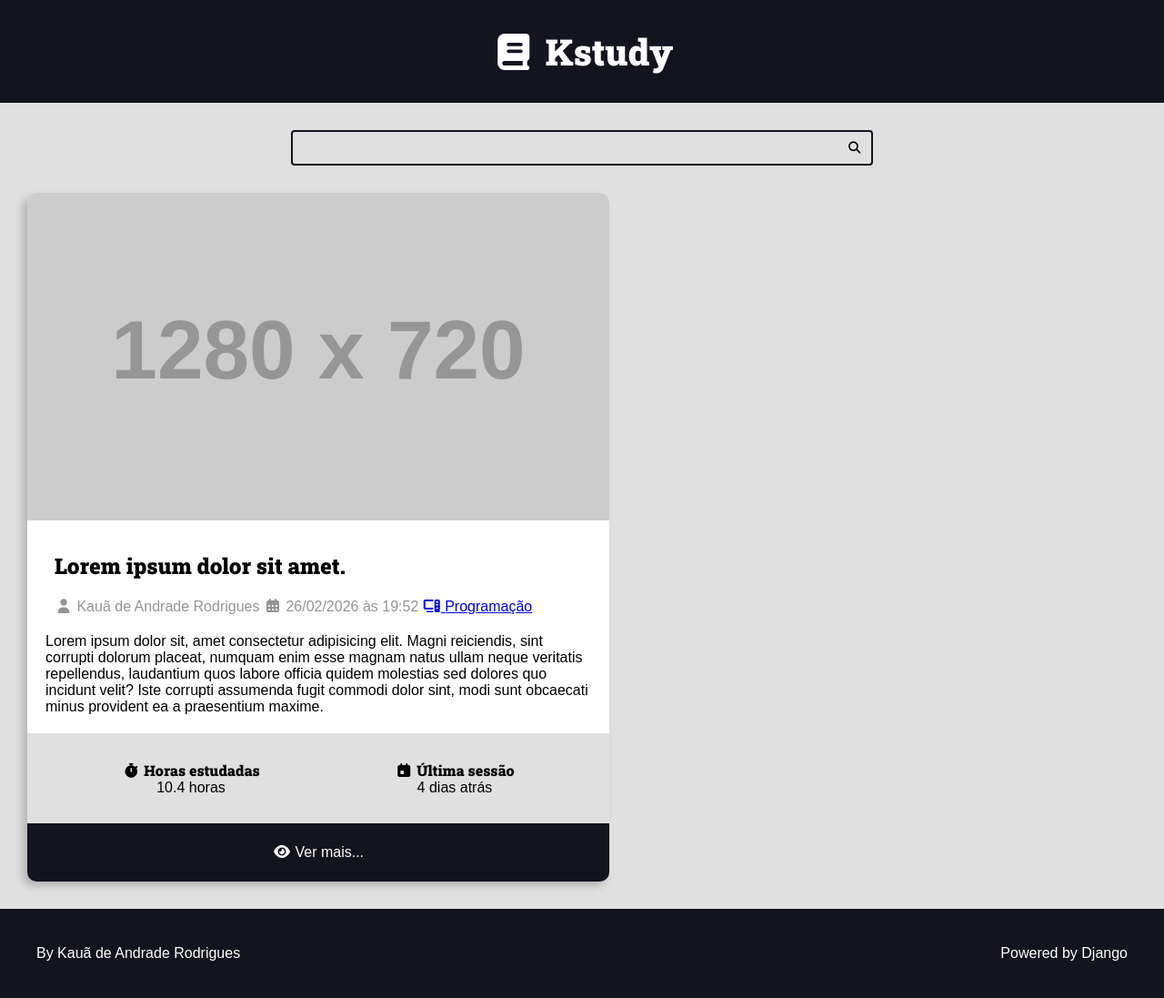
After one commit to kauandragues/kstudy, a Django app: page /materia/1/ in a window 1280 px wide. The commit adds this page. Shown: the whole page at 91% size. Run offline with Django 5.2, Linux system fonts and the light colour scheme; grey boxes labelled with a size stand in for pictures from a placeholder-image service; some libraries are stand-ins or nearby versions.

Commit message:
fix: alterações de css e html

```diff
--- a/estudos/static/estudos/css/style.css
+++ b/estudos/static/estudos/css/style.css
@@ -58,17 +58,17 @@ body {
     background-color: var(--color-gray-1);
 }
 
-.container {
+.conteiner {
     max-width: 144rem;
     margin: 0 auto;
     padding: var(--spacing-gutter-medium);
 }
 
-.main-header-container {
+.principal-cabecalho-conteiner {
     background-color: var(--color-primary-dark);
 }
 
-.main-logo {
+.principal-logo {
     font-size: 4rem;
     color: var(--color-white);
     text-decoration: none;
@@ -80,7 +80,7 @@ body {
     margin: 0 auto;
 }
 
-.main-logo-icon {
+.principal-logo-icone {
     margin-right: 1rem;
 }
 
@@ -93,7 +93,7 @@ h6 {
     font-family: var(--font-headings);
 }
 
-.search-form {
+.busca-form {
     border: .2rem solid var(--color-primary-dark);
     max-width: 64rem;
     margin: 0 auto;
@@ -102,8 +102,8 @@ h6 {
     transition: all 300ms ease-in-out;
 }
 
-.search-input,
-.search-button {
+.busca-input,
+.busca-botao {
     border: none;
     background: none;
     outline: none;
@@ -111,42 +111,37 @@ h6 {
     transition: all 300ms ease-in-out;
 }
 
-.search-input {
+.busca-input {
     width: 100%;
     padding-right: 3rem;
 }
 
-.search-button {
+.busca-botao {
     position: absolute;
     top: 0;
     right: 0;
 }
 
-.search-form:focus-within {
+.busca-form:focus-within {
     border-color: var(--color-primary);
     background-color: var(--color-white);
 }
 
-.search-form:focus-within .search-button {
+.busca-form:focus-within .search-button {
     color: var(--color-primary);
 }
 
-.main-content {
+.principal-conteudo {
     padding-top: 0;
 }
 
-.main-content-list {
+.principal-conteudo-lista {
     display: grid;
     grid-template-columns: repeat(auto-fit, minmax(340px, 1fr));
     gap: var(--spacing-gutter-large);
 }
 
-.temp {
-    height: 40rem;
-
-}
-
-.subject {
+.materia {
     background-color: var(--color-white);
     box-shadow: -5px 5px 10px rgba(0, 0, 0, .2);
     transition: all 300ms ease-in-out;
@@ -155,46 +150,46 @@ h6 {
     overflow: hidden;
 }
 
-.subject img {
+.materia img {
     max-width: 100%;
 }
 
-.subject-list-item {
+.materia-lista-item {
     max-width: 64rem;
 }
 
-.subject:hover {
+.materia:hover {
     transform: scale(1.025);
     box-shadow: -10px 10px 20px rgba(0, 0, 0, .3);
 
 }
 
-.subject-title-container {
+.materia-titulo-conteiner {
     padding: var(--spacing-gutter-medium);
     padding-bottom: 2rem;
 }
 
-.subject-author {
+.materia-autor {
     padding: 0 var(--spacing-gutter-medium);
 }
 
-.subject-content {
+.materia-conteudo {
     padding: var(--spacing-gutter-medium);
     padding: 2rem;
 }
 
-.subject-author-item {
+.materia-autor-item {
     color: var(--color-gray-4);
 }
 
-.subject-meta-container {
+.materia-meta-conteiner {
     display: flex;
     flex-flow: row wrap;
     padding: var(--spacing-gutter-medium);
     background-color: var(--color-gray-1);
 }
 
-.subject-meta {
+.materia-meta {
     display: flex;
     flex-flow: column nowrap;
     flex-shrink: 1;
@@ -202,11 +197,11 @@ h6 {
     text-align: center;
 }
 
-.subject-meta-title {
+.materia-meta-titulo {
     font-size: 1.6rem;
 }
 
-.subject-footer a {
+.materia-rodape a {
     background-color: var(--color-primary-dark);
     display: block;
     flex-flow: row nowrap;
@@ -217,11 +212,11 @@ h6 {
     transition: all 300ms ease-in-out;
 }
 
-.subject-footer a:hover {
+.materia-rodape a:hover {
     filter: brightness(2);
 }
 
-.main-footer {
+.principal-rodape {
     display: flex;
     align-items: center;
     justify-content: space-between;
@@ -230,12 +225,12 @@ h6 {
     padding: var(--spacing-gutter-large);
 }
 
-.main-footer a {
+.principal-rodape a {
     color: var(--color-white);
     text-decoration: none;
     transition: all 300ms ease-in-out;
 }
 
-.main-footer a:hover {
+.principal-rodape a:hover {
     filter: brightness(.8);
 }
--- /dev/null
+++ b/estudos/templates/estudos/paginas/materia-view.html
@@ -0,0 +1,16 @@
+<!doctype html>
+<html lang="pt-br">
+    {% include "estudos/parciais/head.html" %}
+
+    <body>
+        {% include "estudos/parciais/cabecalho.html" %}
+        {% include "estudos/parciais/busca.html" %}
+
+        <main class="principal-conteudo-conteiner">
+            <div class="principal-conteudo principal-conteudo-lista conteiner">
+                {% include "estudos/parciais/materia.html" %}
+            </div>
+        </main>
+        {% include "estudos/parciais/rodape.html" %}
+    </body>
+</html>
--- /dev/null
+++ b/estudos/templates/estudos/parciais/busca.html
@@ -0,0 +1,10 @@
+<div class="busca-conteiner">
+  <div class="conteiner">
+    <form action class="busca-form">
+      <input type="search" class="busca-input" name="busca" />
+      <button type="submit" class="busca-botao">
+        <i class="fas fa-search"></i>
+      </button>
+    </form>
+  </div>
+</div>
--- /dev/null
+++ b/estudos/templates/estudos/parciais/cabecalho.html
@@ -0,0 +1,10 @@
+<header class="principal-cabecalho-conteiner">
+  <div class="principal-cabecalho conteiner">
+    <h1>
+      <a class="principal-logo" href="/">
+        <i class="fa-solid fa-book principal-logo-icone"></i>
+        <span class="principal-logo-texto">Kstudy</span>
+      </a>
+    </h1>
+  </div>
+</header>
--- a/estudos/templates/estudos/parcials/subject.html
+++ b/estudos/templates/estudos/parciais/materia.html
@@ -1,22 +1,22 @@
-<div class="subject subject-list-item">
-  <div class="subject-cover">
+<div class="materia materia-lista-item">
+  <div class="materia-cover">
     <img src="https://placehold.co/1280x720" alt="temp" />
   </div>
 
-  <div class="subject-title-container">
-    <h2 class="subject-title">Lorem ipsum dolor sit amet.</h2>
+  <div class="materia-titulo-conteiner">
+    <h2 class="materia-titulo">Lorem ipsum dolor sit amet.</h2>
   </div>
 
-  <div class="subject-author">
-    <span class="subject-author-item">
+  <div class="materia-autor">
+    <span class="materia-autor-item">
       <i class="fas fa-user"></i>
       Kauã de Andrade Rodrigues
     </span>
-    <span class="subject-author-item">
+    <span class="materia-autor-item">
       <i class="fas fa-calendar-alt"></i>
       26/02/2026 às 19:52
     </span>
-    <span class="subject-author-item">
+    <span class="materia-autor-item">
       <a href="/subject/category/programacao">
         <i class="fa-solid fa-computer"></i>
         <span>Programação</span>
@@ -24,7 +24,7 @@
     </span>
   </div>
 
-  <div class="subject-content">
+  <div class="materia-conteudo">
     <p>
       Lorem ipsum dolor sit, amet consectetur adipisicing elit. Magni
       reiciendis, sint corrupti dolorum placeat, numquam enim esse magnam natus
@@ -35,26 +35,26 @@
     </p>
   </div>
 
-  <div class="subject-meta-container">
-    <div class="subject-meta subject-time">
-      <h3 class="subject-meta-title">
+  <div class="materia-meta-conteiner">
+    <div class="materia-meta materia-tempo">
+      <h3 class="materia-meta-titulo">
         <i class="fa-solid fa-stopwatch"></i>
         Horas estudadas
       </h3>
-      <div class="subject-meta-text">10.4 horas</div>
+      <div class="materia-meta-texto">10.4 horas</div>
     </div>
 
-    <div class="subject-meta subject-last-session">
-      <h3 class="subject-meta-title">
+    <div class="materia-meta materia-ultima-sessao">
+      <h3 class="materia-meta-titulo">
         <i class="fa-solid fa-calendar-day"></i>
         Última sessão
       </h3>
-      <div class="subject-meta-text">4 dias atrás</div>
+      <div class="materia-meta-texto">4 dias atrás</div>
     </div>
   </div>
 
-  <footer class="subject-footer">
-    <a href="/subject/3/">
+  <footer class="materia-rodape">
+    <a href="/materias/programacao/">
       <i class="fa-solid fa-eye"></i>
       <span>Ver mais...</span>
     </a>
--- a/estudos/templates/estudos/parcials/footer.html
+++ b/estudos/templates/estudos/parciais/rodape.html
@@ -1,4 +1,4 @@
-<footer class="main-footer">
+<footer class="principal-rodape">
     <div class="developer">
         <a
             href="https://github.com/kauandragues"
--- a/estudos/urls.py
+++ b/estudos/urls.py
@@ -1,6 +1,7 @@
 from django.urls import path
-from .views import home
+from . import views
 
 urlpatterns = [
-    path("", home),
+    path("", views.home),
+    path("materia/<slug:id>/", views.materia),
 ]
--- a/estudos/views.py
+++ b/estudos/views.py
@@ -3,4 +3,10 @@ from django.shortcuts import render
 
 # Create your views here.
 def home(request):
-    return render(request=request, template_name="estudos/pages/home.html", status=200)
+    return render(request=request, template_name="estudos/paginas/home.html", status=200)
+
+
+def materia(request, id):
+    return render(
+        request=request, template_name="estudos/paginas/materia-view.html", status=200
+    )
```
Also changed, not shown: estudos/templates/estudos/pages/home.html (deleted, +0 -16 lines), estudos/templates/estudos/paginas/home.html (added, +16 -0 lines), estudos/templates/estudos/parcials/header.html (deleted, +0 -10 lines), estudos/templates/estudos/parcials/search.html (deleted, +0 -10 lines), estudos/templates/estudos/parciais/head.html (renamed from estudos/templates/estudos/parcials/head.html).
